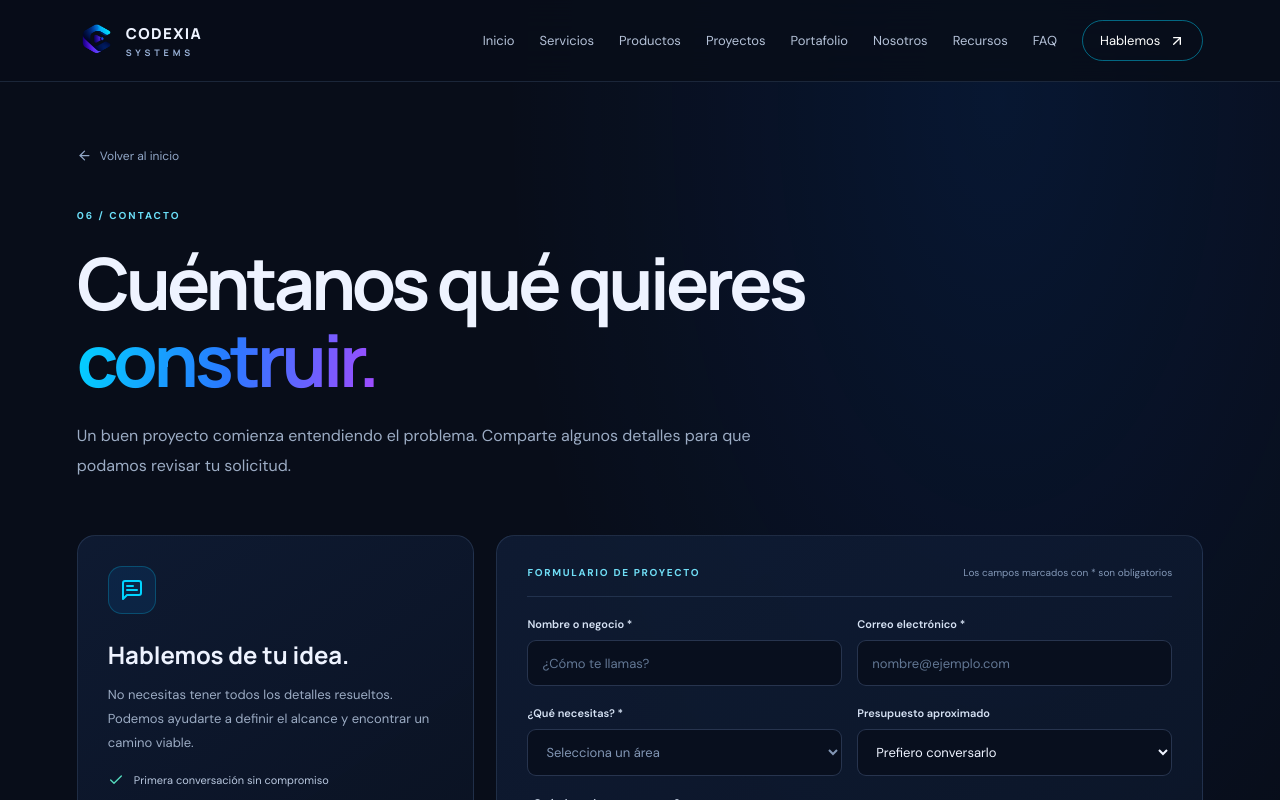
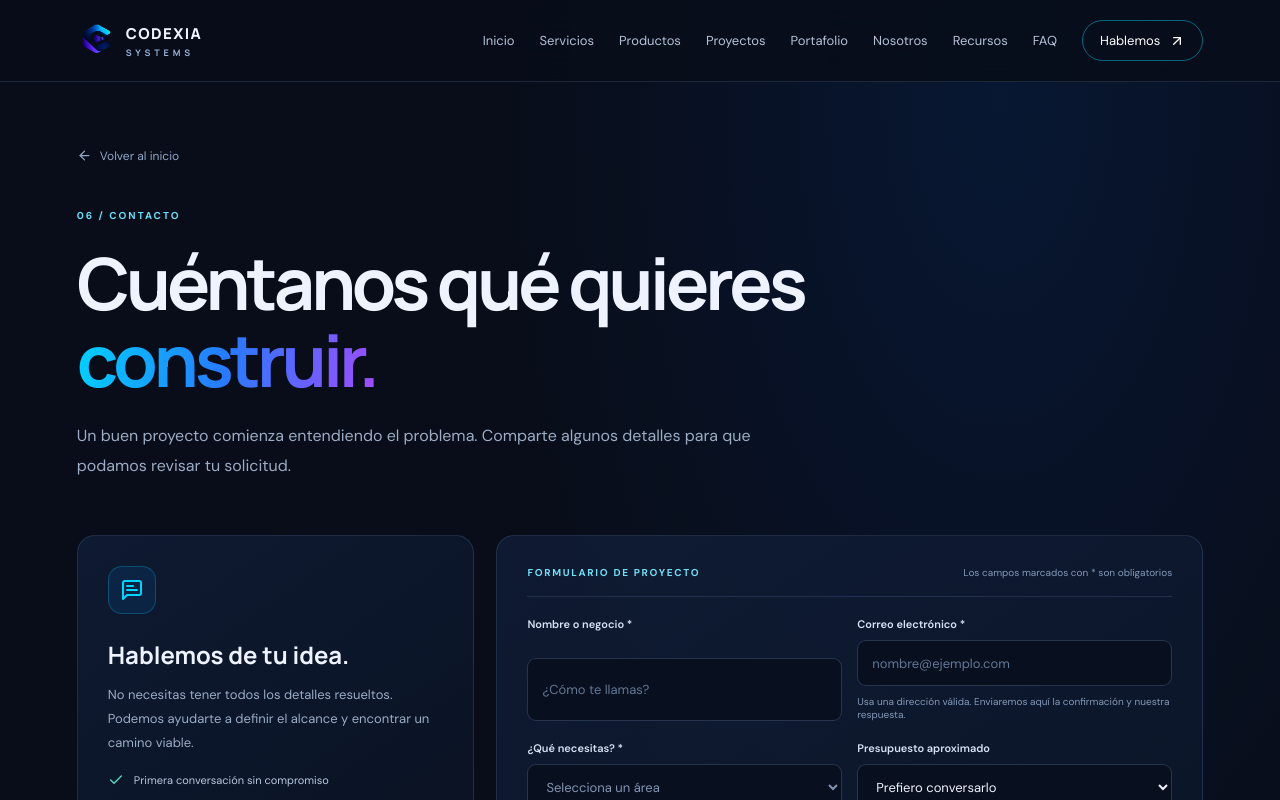
Before and after one commit to charliebeat03/codexia-systems, a React (Vite) app: page /contacto in a window 1280 px wide. Shown: the top 800 px of the page. Built offline with nearby package versions, Linux system fonts and the light colour scheme; no server answers.

Commit message:
Guide visitors to enter a valid contact email

```diff
--- a/src/pages/ContactPage.tsx
+++ b/src/pages/ContactPage.tsx
@@ -40,14 +40,14 @@ export default function ContactPage() {
       <form className="contact-form" onSubmit={submit}>
         <label className="honeypot" aria-hidden="true">No rellenar<input tabIndex={-1} autoComplete="off" value={website} onChange={e=>setWebsite(e.target.value)}/></label>
         <div className="form-heading"><span>FORMULARIO DE PROYECTO</span><small>Los campos marcados con * son obligatorios</small></div>
-        <div className="form-row"><label>Nombre o negocio *<input required minLength={2} maxLength={80} autoComplete="name" value={form.name} onChange={e=>update('name',e.target.value)} placeholder="¿Cómo te llamas?"/></label><label>Correo electrónico *<input required type="email" maxLength={120} autoComplete="email" value={form.email} onChange={e=>update('email',e.target.value)} placeholder="nombre@ejemplo.com"/></label></div>
+        <div className="form-row"><label>Nombre o negocio *<input required minLength={2} maxLength={80} autoComplete="name" value={form.name} onChange={e=>update('name',e.target.value)} placeholder="¿Cómo te llamas?"/></label><label>Correo electrónico *<input required type="email" maxLength={120} autoComplete="email" value={form.email} onChange={e=>update('email',e.target.value)} placeholder="nombre@ejemplo.com" pattern="[^\\s@]+@[^\\s@]+\\.[A-Za-z]{2,}" title="Introduce un correo válido, por ejemplo nombre@dominio.com." onInvalid={e=>e.currentTarget.setCustomValidity('Introduce un correo electrónico válido, por ejemplo nombre@dominio.com.')} onInput={e=>e.currentTarget.setCustomValidity('')}/><small className="field-hint">Usa una dirección válida. Enviaremos aquí la confirmación y nuestra respuesta.</small></label></div>
         <div className="form-row"><label>¿Qué necesitas? *<select required value={form.service} onChange={e=>update('service',e.target.value)}><option value="">Selecciona un área</option>{serviceOptions.map(x=><option key={x}>{x}</option>)}</select></label><label>Presupuesto aproximado<select value={form.budget} onChange={e=>update('budget',e.target.value)}><option value="">Prefiero conversarlo</option><option>Menos de 500 USD</option><option>500 a 1 500 USD</option><option>1 500 a 5 000 USD</option><option>Más de 5 000 USD</option></select></label></div>
         <label>¿Qué plazo tienes en mente? <span className="field-hint">(opcional)</span><select value={form.timing} onChange={e=>update('timing',e.target.value)}><option value="">Todavía no lo sé</option><option>Lo antes posible</option><option>En las próximas 2–4 semanas</option><option>En 1–3 meses</option><option>Más adelante</option></select></label>
         <label>¿Qué funcionalidades o características necesitas? <span className="field-hint">(opcional)</span><textarea maxLength={1800} rows={3} value={form.features} onChange={e=>update('features',e.target.value)} placeholder="Ej.: inicio de sesión, panel administrativo, reportes, notificaciones, integración con otras herramientas..."/><small className="field-hint">Si todavía no lo tienes claro, déjalo en blanco. Podemos ayudarte a definirlo.</small></label>
         <label>Cuéntanos sobre tu idea *<textarea required minLength={20} maxLength={2500} rows={6} value={form.details} onChange={e=>update('details',e.target.value)} placeholder="¿Qué problema quieres resolver? ¿Quién utilizará la solución? ¿Hay alguna fecha importante?"/><small className="field-hint">Entre 20 y 2500 caracteres. No incluyas contraseñas ni información confidencial.</small></label>
         <label className="privacy-consent"><input type="checkbox" required checked={consent} onChange={e=>setConsent(e.target.checked)}/> <span>Autorizo a Codexia Systems a utilizar estos datos para responder a mi consulta. *</span></label><p className="privacy-consent-note"><Link to="/privacidad">Leer información de privacidad</Link></p>
         <div className="form-actions"><button className="button button-primary form-submit" type="submit" disabled={sending}>{sending ? 'Enviando…' : sent ? 'Enviado correctamente' : 'Enviar consulta'} {sent ? <Check size={17}/> : <Mail size={17}/>}</button><button className="copy-button" type="button" onClick={copySummary}><Clipboard size={15}/> Copiar resumen</button></div>
-        {feedback && <p className={sent || copied ? 'form-feedback success' : 'form-feedback'} role="status">{feedback}</p>}
+        {feedback && <p className={sent || copied ? 'form-feedback success' : 'form-feedback'} role="status" aria-live="polite">{feedback}</p>}
         <small className="privacy-note">Revisaremos tu consulta y normalmente responderemos en un plazo de 1 a 3 días hábiles al correo indicado. Los campos de plazo y funcionalidades son opcionales. No incluyas contraseñas ni información confidencial.</small>
       </form>
     </div>
```
